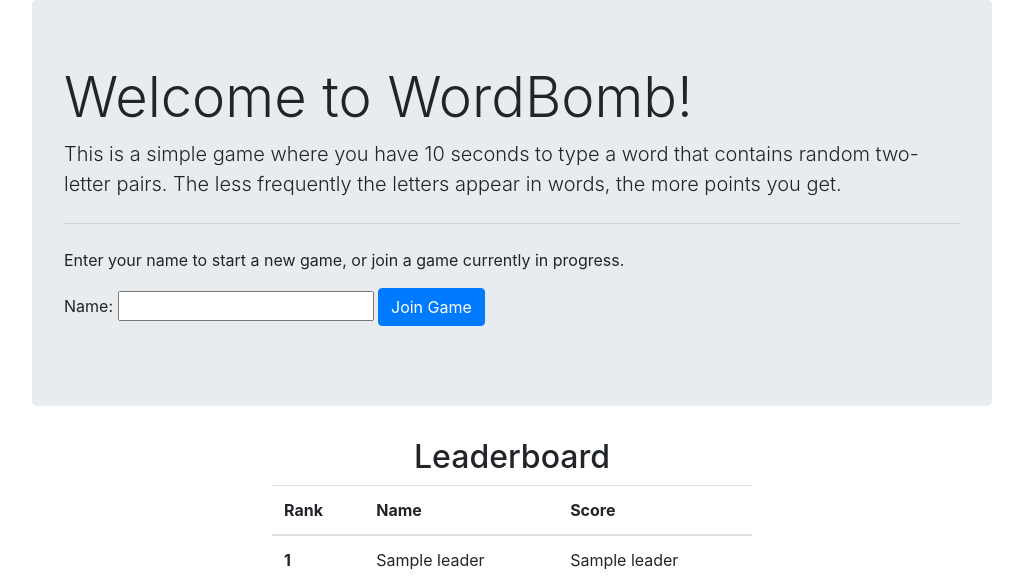
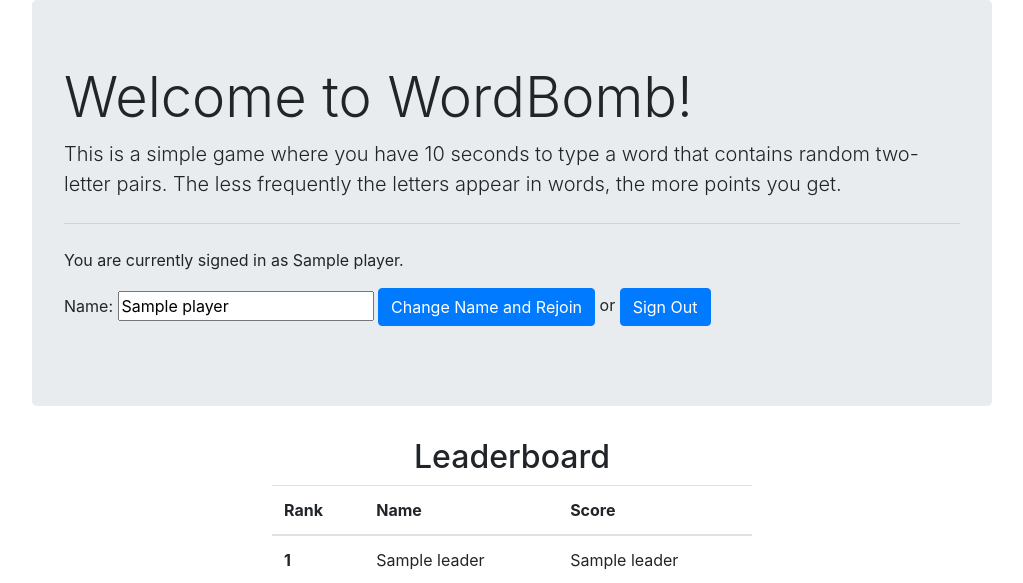
Before and after one commit to bryanbrunetti/wordbomb, a Flask app: template templates/index.html in a window 1280 px wide. Shown: the top 583 px of the page, without its empty margins (128-1151 px from the left). Run offline with Flask 2, Linux system fonts and the light colour scheme; the template is opened without the code that fills it: most values are stand-ins (such as "Sample title", 1, 10 or a date in 2020); some libraries are stand-ins or nearby versions.

Commit message:
updates to leaderboard, added signout/change name

```diff
--- a/app.py
+++ b/app.py
@@ -1,5 +1,6 @@
 import config
 import threading
+import re
 from flask import Flask, render_template, request, url_for, session, redirect
 from flask_socketio import SocketIO, emit
 from players import Players
@@ -23,8 +24,12 @@ stop_game = go_next = False
 
 @app.route('/')
 def index():
-    return render_template('index.html', leaderboard=leaderboard.top(10))
+    return render_template('index.html', leaderboard=leaderboard.rankings(), player=session.get("player"))
 
+@app.route("/signout")
+def signout():
+    session.clear()
+    return redirect(url_for("index"))
 
 @app.route('/game')
 @player_required
@@ -62,9 +67,12 @@ def start_new_game():
 
 @app.route("/join", methods=["POST"])
 def join():
-    player_name = request.form["playerName"].replace(",","")
-    player_name = player_name.replace(":","")
-    session["player"] = {"name": players.name(player_name), "id": players.get_next_id()}
+    player_name = re.sub('[^0-9a-zA-Z]+', '', request.form["playerName"])
+    if session.get("player"):
+        session_id = session["player"]["id"]
+    else:
+        session_id = players.get_next_id()
+    session["player"] = {"name": players.name(player_name), "id": session_id}
     return redirect(url_for("game"))
 
 @socketio.on("validWord")
--- a/static/css/main.css
+++ b/static/css/main.css
@@ -27,7 +27,10 @@ body {
 #guessWordContainer {
     border: 1px solid black;
     width: 600px;
-    height: 48px
+    height: 48px;
+    vertical-align: middle;
+    margin-bottom: 10px;
+    margin-top: 10px;
 }
 
 .progress {
--- a/static/javascript/main.js
+++ b/static/javascript/main.js
@@ -71,7 +71,7 @@ $(document).ready(function () {
     })
 
     socket.on("nextPlayer", function(player) {
-        $("#guessWord").empty();
+        $("#guessWord").text("");
         localStorage.setItem("currentPlayerId", player.id)
         $(".player").each(function(i,playerDiv) {
             if($(playerDiv).data("playerid") == player.id) {
@@ -125,7 +125,7 @@ $(document).ready(function () {
         current_lives = $("#player"+player_id+" .life").length
         if(current_lives > lives) {
             for(i=current_lives;i>lives;i--) {
-                animateCSS("#player"+player_id+" .life", "rotateOut", i-1, true)
+                animateCSS("#player"+player_id+" .life", "bounceOut", i-1, true)
             }
         } else {
             for(i=lives;i<current_lives;i++) {
@@ -150,7 +150,7 @@ $(document).ready(function () {
         }
         if (event.key.length == 1 && event.key.match(/^[a-z]+$/i)) {
             key = event.key.toLowerCase();
-            $("#guessWord").append(key);
+            $("#guessWord").text($("#guessWord").text().concat(key))
             socket.emit("guessUpdate", $("#guessWord").text())
         } else if (event.keyCode == 8) {
             $("#guessWord").text($("#guessWord").text().slice(0, -1))
--- a/templates/index.html
+++ b/templates/index.html
@@ -17,11 +17,19 @@
             </p>
             <hr class="my-4">
             <p>
-                Enter your name to start a new game, or join a game currently in progress.
-                <form method="post" action="/join">
-                    <label for="playerName">Name: </label> <input type="text" id="playerName" name="playerName">
-                    <input type="submit" class="btn btn-primary" value="Join Game" />
-                </form>
+                {% if player %}
+                    You are currently signed in as {{player['name']}}.
+                    <form method="post" action="/join">
+                        <label for="playerName">Name: </label> <input type="text" id="playerName" name="playerName" value="{{player['name']}}">
+                        <input class="btn btn-primary" type="submit" value="Change Name and Rejoin"> or <a class="btn btn-primary" href="/signout" role="button">Sign Out</a>
+                    </form>
+                {% else %}
+                    Enter your name to start a new game, or join a game currently in progress.
+                    <form method="post" action="/join">
+                        <label for="playerName">Name: </label> <input type="text" id="playerName" name="playerName">
+                        <input class="btn btn-primary" type="submit" value="Join Game">
+                    </form>
+                {% endif %}
             </p>
         </div>
         <div class="mx-auto w-50 text-center">
--- a/words.py
+++ b/words.py
@@ -15,7 +15,7 @@ class Words:
         """
 
         count = self.redis.zcard("letterpairs")
-        step = count / 3
+        step = int(count / 3)
         difficulty_ranges = {
             "hard": (0, step),
             "medium": (step, step * 2),
```
Also changed, not shown: leaderboard.py (+7 -4 lines), templates/game.html (+12 -1 lines).
